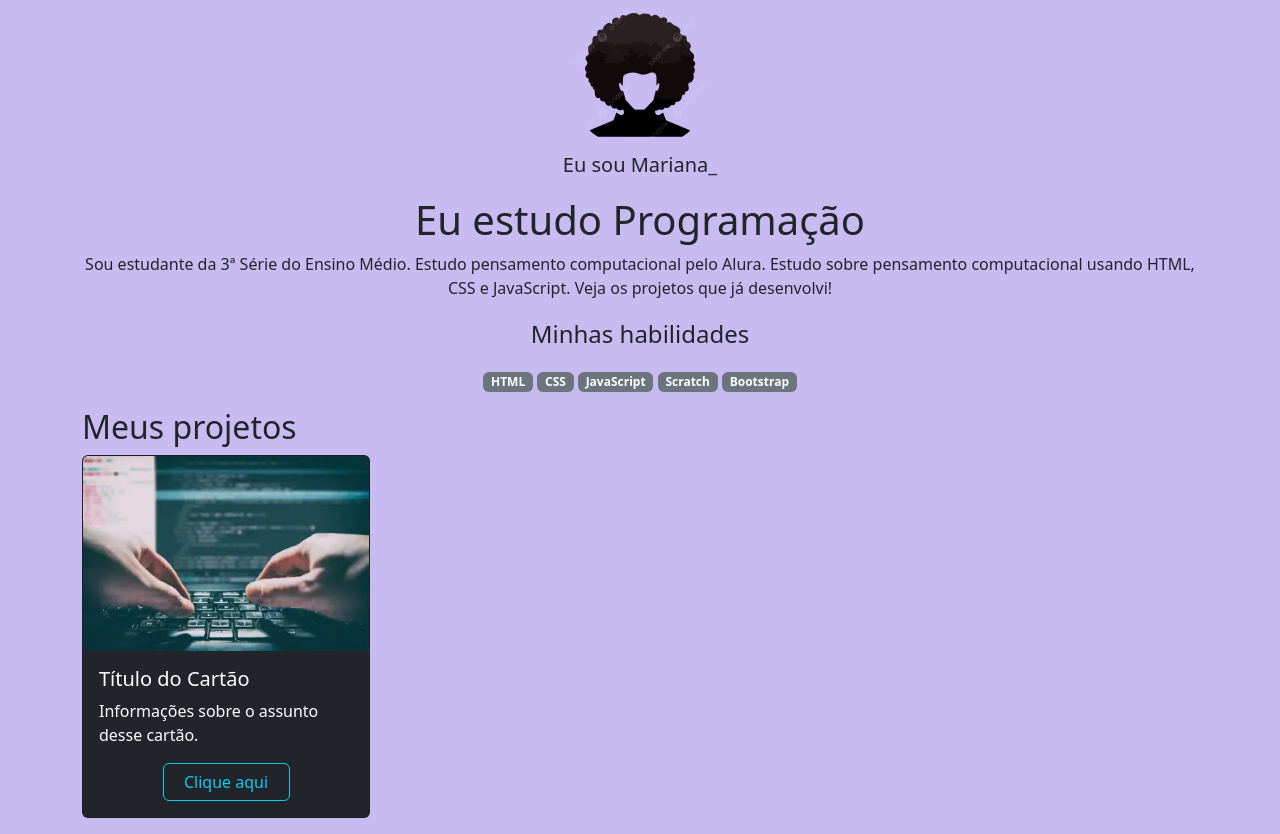
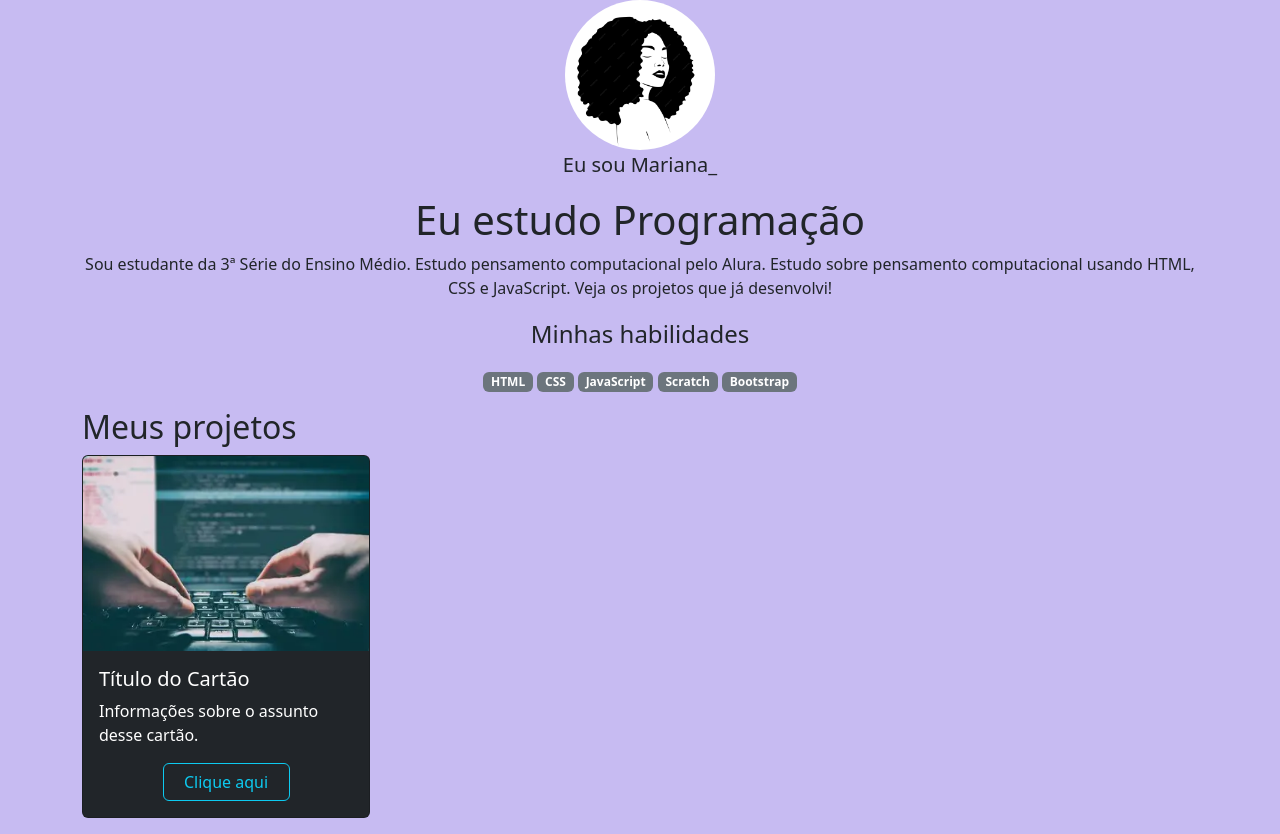
Before and after one commit to MarianaRoberto/Portfolio, a plain HTML site: page index.html in a window 1280 px wide. Drawn offline with nearby package versions, Linux system fonts and the light colour scheme.

Commit message:
Desenvolvendo o meu projeto

```diff
--- a/index.html
+++ b/index.html
@@ -11,7 +11,7 @@
 
 <body>
     <header class="container text-center">
-        <img src="img/Mariana2.png" alt="Avatar da Mariana" class="rounded-circle" width="150" height="150" srcset="">
+        <img src="img/Mariana.png" alt="Avatar da Mariana" class="rounded-circle" width="150" height="150" srcset="">
         <p class="lead">Eu sou Mariana_</p>
         <h1>Eu estudo Programação</h1>
         <p>Sou estudante da 3ª Série do Ensino Médio. Estudo pensamento computacional pelo Alura. Estudo sobre
```
